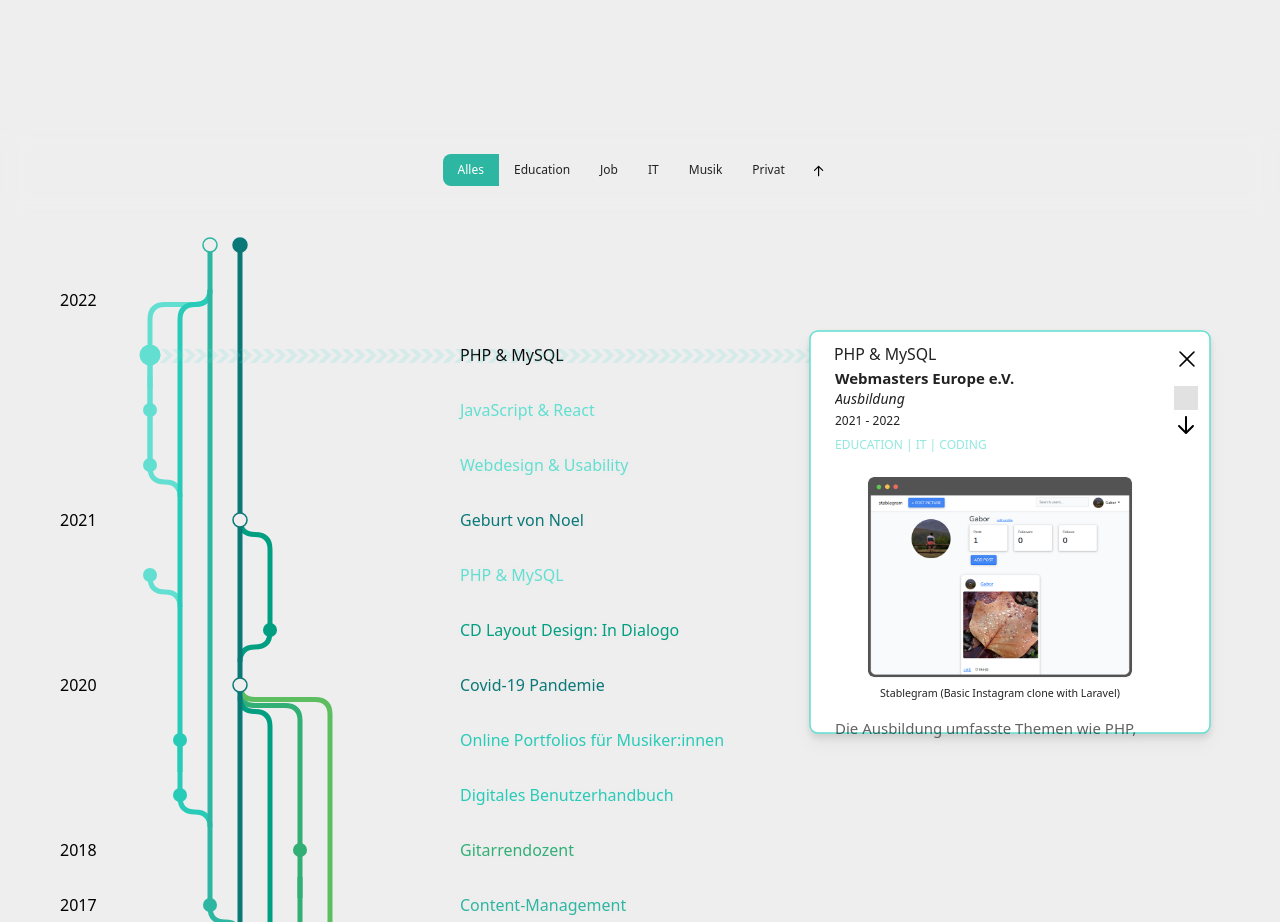
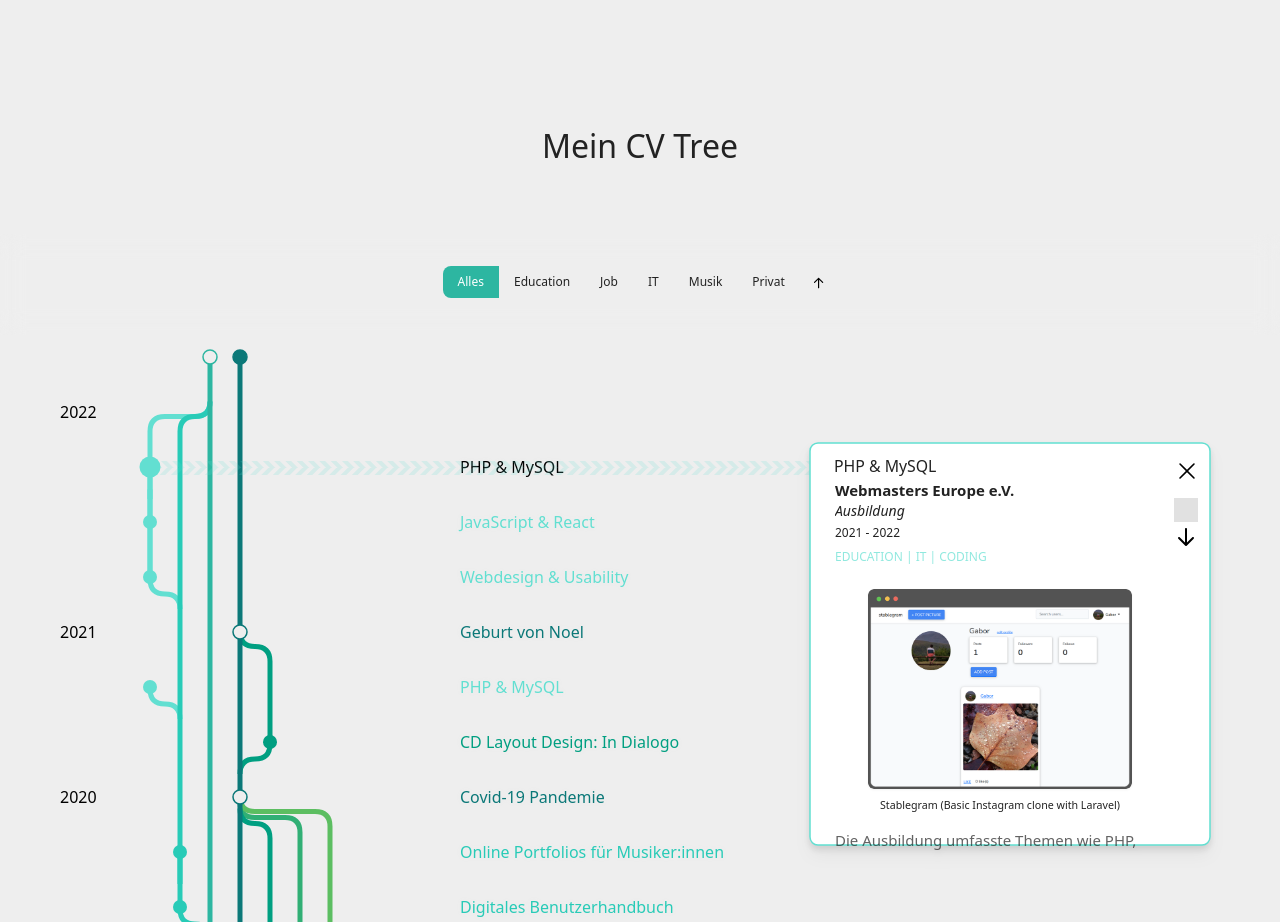
Before and after one commit to gabjuh/webdev-portfolio, a React (Vite) app: page / in a window 1280 px wide. Shown: the part 7260-8182 px from the top of the page. Built offline with nearby package versions, Linux system fonts and the light colour scheme; grey boxes are pictures that could not be loaded.

Commit message:
import and add title

```diff
--- a/src/components/CvTree.tsx
+++ b/src/components/CvTree.tsx
@@ -7,6 +7,7 @@ import Point from './Point';
 import Button from './Button';
 import Popup from './Popup';
 import { Year, Text } from './Text';
+import Title from './Title';
 
 //  Assets
 import downArrow from '../assets/logos/down-arrow.svg';
@@ -306,6 +307,7 @@ const CvTree: React.FC = ({ }) => {
 
   return (
     <>
+      <Title text="Mein CV Tree" level={3} />
       <div className="relative hidden 2xs:block" id="cv"
       >
         {/* Buttons */}
```
